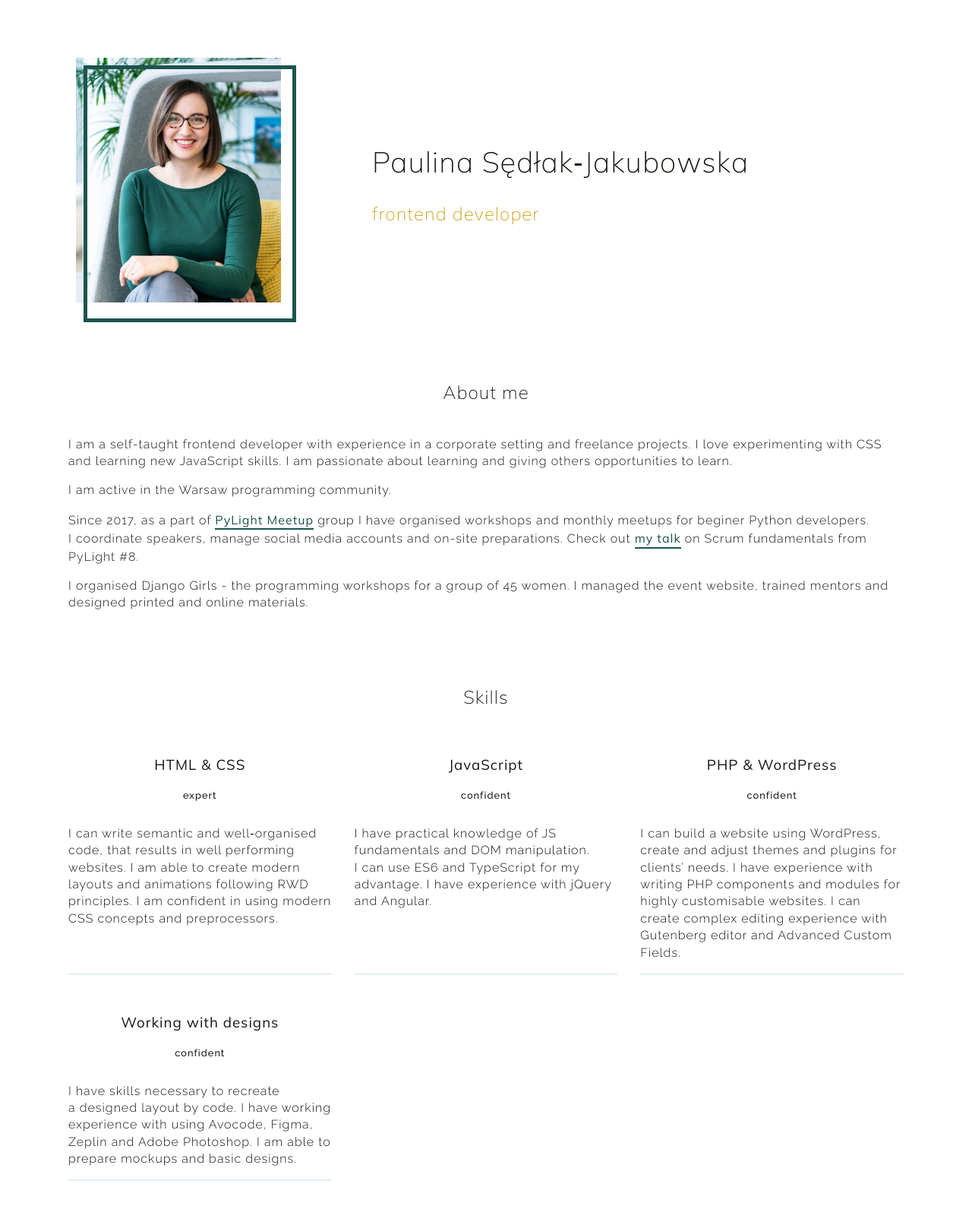
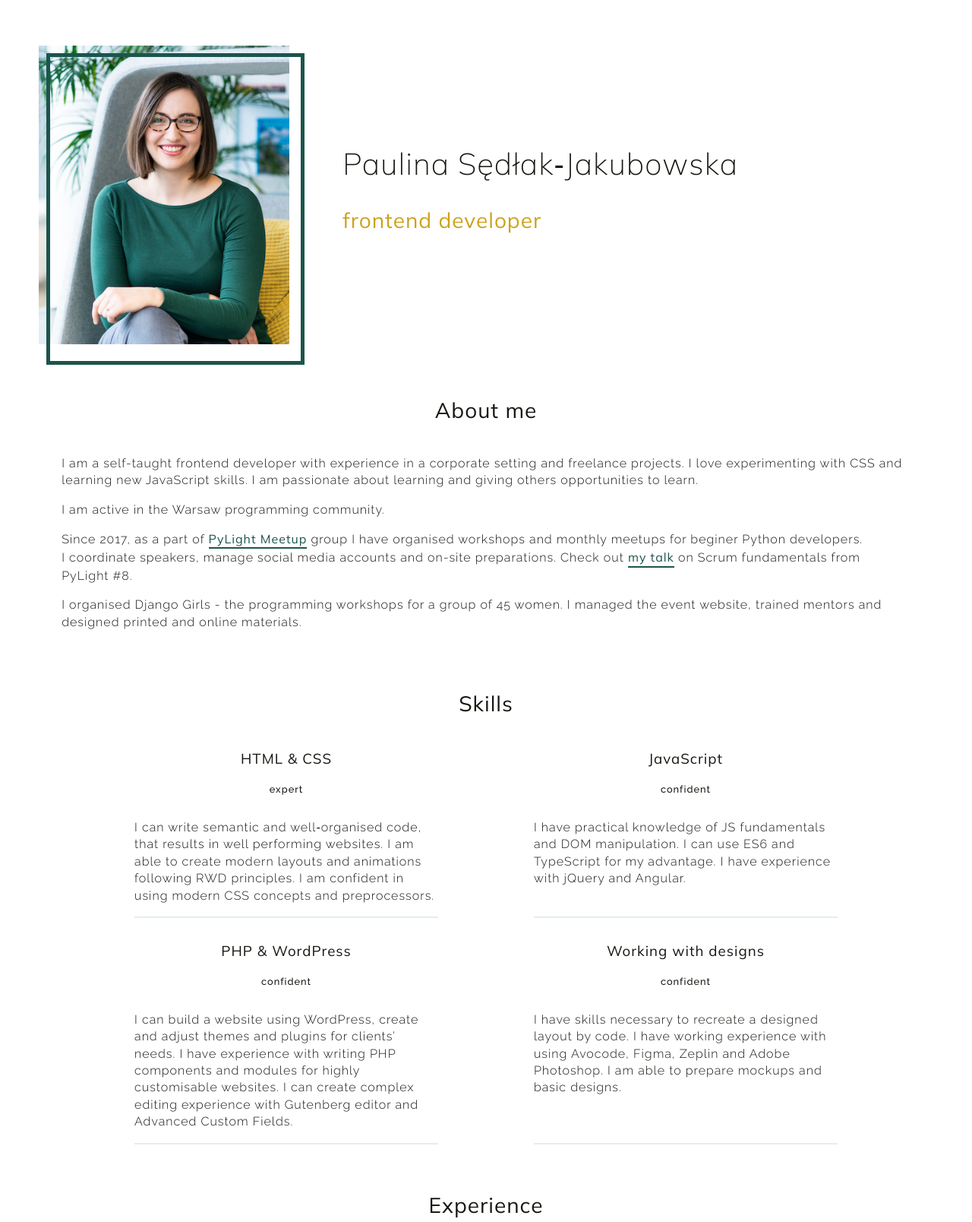
Before and after one commit to iniluap/personal-site, a Gatsby site: page / in a window 1280 px wide. Shown: the top 1608 px of the page at 76% size. Built offline with nearby package versions, Linux system fonts and the light colour scheme; Gatsby itself is replaced by a stand-in of ours.

Commit message:
Adjust layout and styling for two different breakpoints

```diff
--- a/src/styles/components/experience.scss
+++ b/src/styles/components/experience.scss
@@ -1,15 +1,11 @@
-.psj-experience-wrapper {
-    @extend %grid;
-    @extend %grid-with-sidebar;
-}
+.psj-experience-column {
+    position: relative;
+    margin-bottom: 8rem;
 
-.psj-experience-sidebar {
-    grid-row: 1 / 5;
-}
-
-.psj-experience-column {
-    grid-column: 2;
-    position: relative;
+    @media (min-width: 880px) {
+        max-width: 70rem;
+        margin-left: 12rem;
+    }
 
     &::before {
         @extend %dots;
@@ -25,6 +21,7 @@
 
     small {
         display: block;
+        color: var(--less-grey);
     }
 }
 
--- a/src/styles/components/footer.scss
+++ b/src/styles/components/footer.scss
@@ -3,5 +3,5 @@ footer {
     justify-content: center;
     align-items: center;
     gap: 3rem;
-    padding: 3rem 0;
+    padding: 5rem 0 3rem;
 }
--- a/src/styles/components/header.scss
+++ b/src/styles/components/header.scss
@@ -1,18 +1,19 @@
 .psj-header-wrapper {
     display: grid;
-    grid-template-columns: 350px 1fr;
-    gap: 8rem;
-    align-items: center;
+    gap: 5rem;
     padding-top: 6rem;
     padding-bottom: 3rem;
 
-    h2 {
-        color: var(--accent-yellow);
+    @media (min-width: 880px) {
+        grid-template-columns: minmax(150px, 350px) minmax(300px, 1fr);
+        align-items: center;
     }
 }
 
 .psj-header-image-wrapper {
     position: relative;
+    margin: 0 2rem 0 0;
+    max-width: 350px;
 
     &::after {
         content: '';
@@ -30,3 +31,15 @@
     width: 100%;
     height: auto;
 }
+
+.psj-header-text-wrapper {
+    text-align: center;
+
+    @media (min-width: 880px) {
+        text-align: left;
+    }
+
+    h2 {
+        color: var(--accent-yellow);
+    }
+}
--- a/src/styles/global.scss
+++ b/src/styles/global.scss
@@ -25,7 +25,7 @@ body {
 main {
     max-width: 2000px;
     margin: 0 auto;
-    padding: 0 6rem;
+    padding: 0 4vw;
 }
 
 article {
--- a/src/styles/layouts.scss
+++ b/src/styles/layouts.scss
@@ -4,14 +4,10 @@
 }
 
 %grid-columns {
-    grid-template-columns: repeat(auto-fit, minmax(300px, 1fr));
+    grid-template-columns: repeat(auto-fit, minmax(300px, 400px));
+    justify-content: space-evenly;
 }
 
 %grid-tiles {
     grid-template-columns: repeat(auto-fit, minmax(200px, 1fr));
 }
-
-%grid-with-sidebar {
-    grid-template-columns: 6rem 1fr;
-    grid-template-rows: auto;
-}
--- a/src/styles/typography.scss
+++ b/src/styles/typography.scss
@@ -1,6 +1,6 @@
 @import url('https://fonts.googleapis.com/css2?family=Mulish:wght@200;400&family=Raleway:wght@300;500&display=swap');
 
-p, small {
+p, small, ul {
     font-family: 'Raleway', sans-serif;
     font-weight: 300;
 }
@@ -12,15 +12,25 @@ h1, h2, h3, h4, a {
 }
 
 h1, h2, h3, h4 {
+    margin-top: 0;
     font-weight: 200;
 }
 
 h1 {
-    font-size: 3.8rem;
+    font-size: 2.8rem;
+
+    @media (min-width: 880px) {
+        font-size: 4rem;
+    }
 }
 
 h2 {
-    font-size: 2.4rem;
+    font-size: 2rem;
+    font-weight: 400;
+
+    @media (min-width: 880px) {
+        font-size: 2.8rem;
+    }
 }
 
 a {
```
